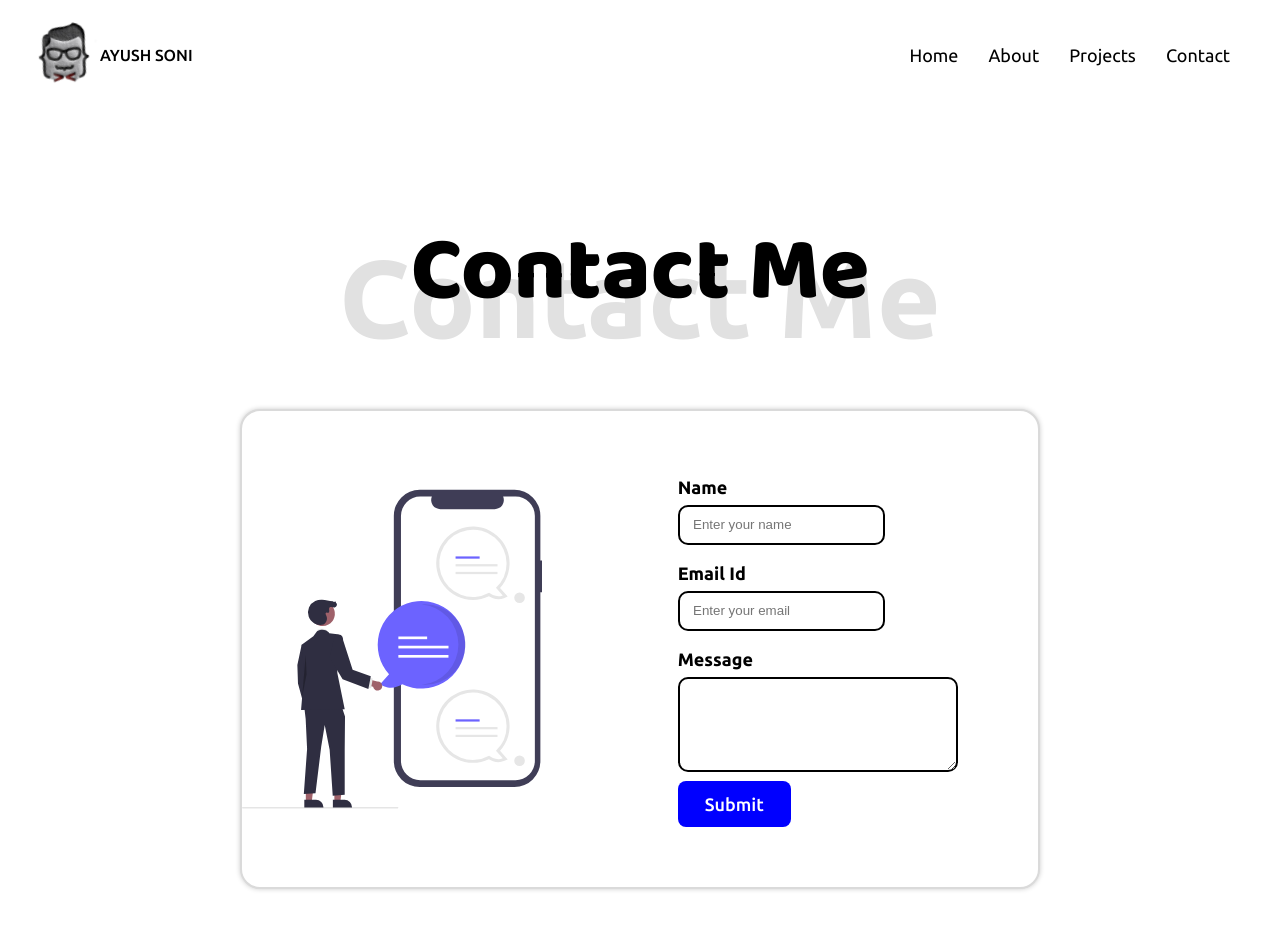
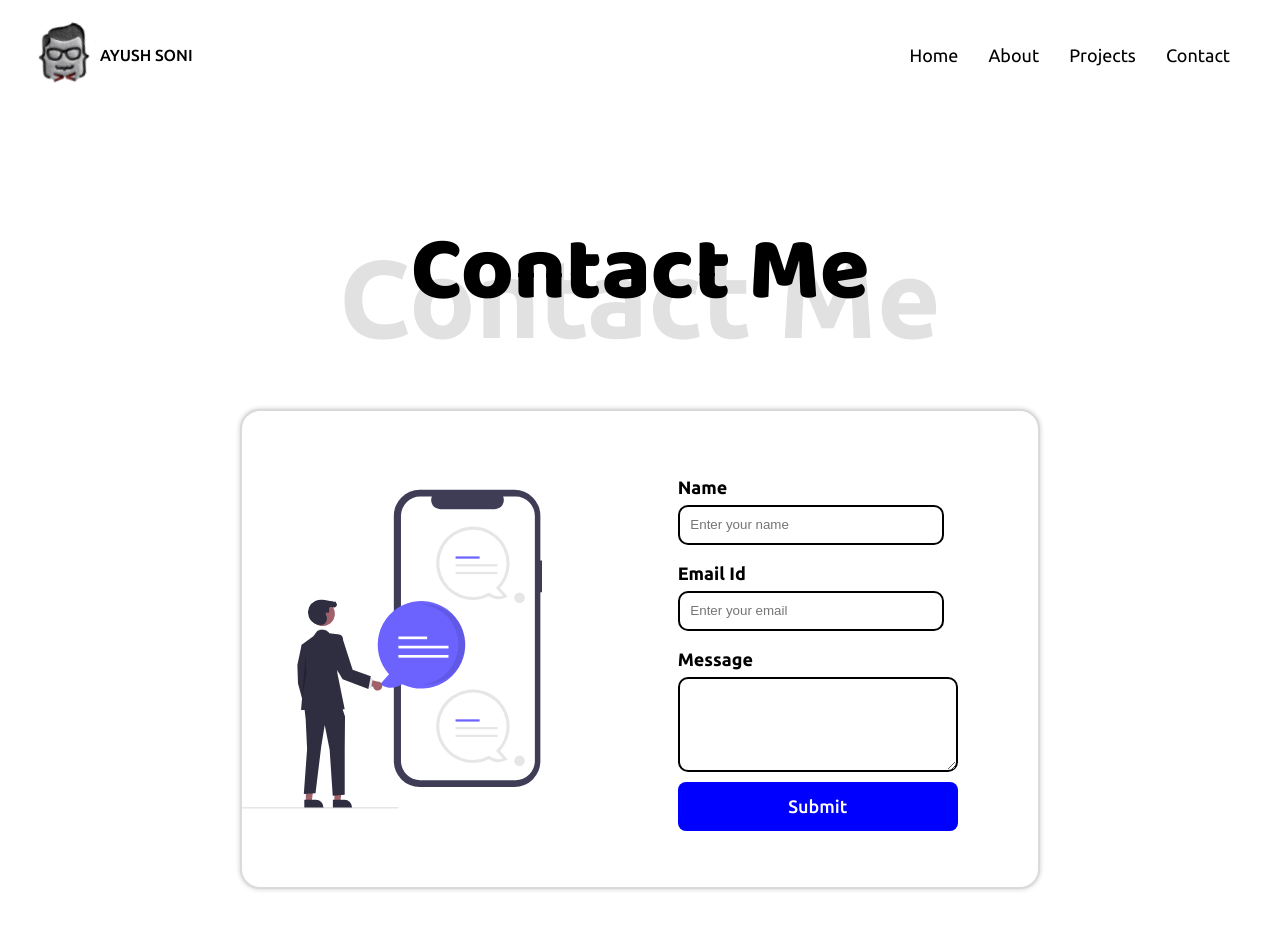
Before and after one commit to ayushsoni1010/portfolio-website, a React (Create React App) app: page /contact in a window 1280 px wide. Shown: the top 952 px of the page. Built offline with nearby package versions, Linux system fonts and the light colour scheme.

Commit message:
🚀Update: contact and skills

```diff
--- a/src/components/sections-component/Footer/index.js
+++ b/src/components/sections-component/Footer/index.js
@@ -8,8 +8,8 @@ export default function Footer() {
   return (
     <footer className="footer-section-wrapper">
       <p>
-        Made with <i class="fas fa-heart"></i> using React{" "}
-        <i class="fab fa-react"></i>
+        Made with <i className="fas fa-heart"></i> using React{" "}
+        <i className="fab fa-react"></i>
       </p>
       <div className="social-links-wrapper">
         {usefulLinks.map((data, index) => (
--- a/src/components/widgets/Button/SkillButton/index.js
+++ b/src/components/widgets/Button/SkillButton/index.js
@@ -2,29 +2,32 @@ import React from "react";
 import "./style.widgets.skillButton.css";
 
 export default function SkillButton(__buttonProperties) {
+  function clickHandler(e) {
+    e.value = "null";
+  }
   return (
     <div className="skill-button-wrapper">
       <ul className="btn-properties">
         <li>
-            <a href="/">
+          <a href="{clickHandler}">
             <i className={__buttonProperties.startIcon1}></i>
             <span>{__buttonProperties.title1}</span>
           </a>
         </li>
         <li>
-            <a href="/">
+          <a href={clickHandler}>
             <i className={__buttonProperties.startIcon2}></i>
             <span>{__buttonProperties.title2}</span>
           </a>
         </li>
         <li>
-            <a href="/">
+          <a href={clickHandler}>
             <i className={__buttonProperties.startIcon3}></i>
             <span>{__buttonProperties.title3}</span>
           </a>
         </li>
         <li>
-            <a href="/">
+          <a href={clickHandler}>
             <i className={__buttonProperties.startIcon4}></i>
             <span className="lastTitle">{__buttonProperties.title4}</span>
           </a>
--- a/src/components/widgets/Button/SkillButton/style.widgets.skillButton.css
+++ b/src/components/widgets/Button/SkillButton/style.widgets.skillButton.css
@@ -95,6 +95,7 @@ div.skill-button-wrapper > ul > li > a:hover {
           transform: rotate(-30deg) skew(25deg) translate(20px, -15px);
   -webkit-box-shadow: -50px 50px 50px rgba(0, 0, 0, 0.5);
           box-shadow: -50px 50px 50px rgba(0, 0, 0, 0.5);
+  cursor: pointer;
 }
 
 div.skill-button-wrapper > ul > li > a:hover i {
--- a/src/components/widgets/Button/SkillButton/style.widgets.skillButton.scss
+++ b/src/components/widgets/Button/SkillButton/style.widgets.skillButton.scss
@@ -63,6 +63,7 @@ div.skill-button-wrapper{
                 &:hover{
                     transform: rotate(-30deg) skew(25deg) translate(20px, -15px);
                     box-shadow: -50px 50px 50px rgba(0,0,0,0.5);
+                    cursor: pointer;
                 }
                 &:hover i{
                     color: #fff;
--- a/src/views/Contact/index.js
+++ b/src/views/Contact/index.js
@@ -1,29 +1,26 @@
 import React from "react";
 import emailjs from "emailjs-com";
 import "./style.views.contactUs.css";
-import MainButton from "../../components/widgets/Button/MainButton";
-import BgText from '../../components/widgets/BgText';
+import BgText from "../../components/widgets/BgText";
 import imgContact from "../../Assets/contactUs.svg";
 
 export default function Contact() {
   function sendEmail(e) {
     e.preventDefault();
-
     emailjs
       .sendForm(
-        process.env.React_App_Contact_Form_Service_Id,
-        process.env.React_App_Contact_Form_Template_Id,
+        "gmail",
+        "template_9zkhwz8",
         e.target,
-        process.env.React_App_Contact_Form_User_Id
+        "user_XUVi6Y9T6XwQDcIUhmykY"
       )
-      .then(
-        (result) => {
-          console.log(result.text);
-        },
-        (error) => {
-          console.log(error.text);
-        }
-      );
+      .then((res) => {
+        if (res.status === 200) alert("Thank You! Your Msg Has Been Sent !");
+        else alert("Error !");
+      })
+      .catch((err) => {
+        console.log(err);
+      });
     e.target.reset();
   }
   return (
@@ -37,37 +34,39 @@ export default function Contact() {
           className="contact-illustration"
         />
 
-        <form className="contact-us-form" action="" method="" onSubmit={sendEmail}>
-          <label for="name">
+        <form
+          className="contact-us-form"
+          onSubmit={sendEmail}
+        >
+          <label htmlFor="name">
             Name
             <input
               type="text"
               placeholder="Enter your name"
               className="name-input"
-              id="name"
               name="name"
             />
           </label>
-          <label for="email">
+          <label htmlFor="email">
             Email Id
             <input
               type="text"
               placeholder="Enter your email"
               className="email-input"
-              id="email-id"
-              name="email-id"
+              name="email"
             />
           </label>
-          <label for="message">Message</label>
+          <label htmlFor="message">Message</label>
           <textarea
-            name="textarea"
-            id="textarea-form-wrapper"
+            name="message"
             cols="30"
             rows="5"
           ></textarea>
-          <a href="/contact" className="submit-form-button">
-            <MainButton value="Submit" />
-          </a>
+
+          <button type="submit" className="btn-submit" >
+              Submit
+          </button>
+
         </form>
       </div>
     </div>
--- a/src/views/Contact/style.views.contactUs.css
+++ b/src/views/Contact/style.views.contactUs.css
@@ -75,7 +75,8 @@ div.contact-us > div.form-section-wrapper > form.contact-us-form > label {
 
 div.contact-us > div.form-section-wrapper > form.contact-us-form > label > input {
   display: block;
-  padding: 0.8em 1em;
+  padding: 0.8em;
+  width: 20em;
   border-radius: 10px;
   margin-top: 0.5em;
   border: 2px solid black;
@@ -96,7 +97,25 @@ div.contact-us > div.form-section-wrapper > form.contact-us-form > textarea:focu
   outline: none;
 }
 
-div.contact-us > div.form-section-wrapper > form.contact-us-form > a.submit-form-button {
-  margin-top: 0.6em;
+div.contact-us > div.form-section-wrapper > form.contact-us-form > button.btn-submit {
+  padding: 0.8em 1.5em;
+  text-align: center;
+  font-size: 18px;
+  font-family: inherit;
+  border: none;
+  border-radius: 8px;
+  background-color: blue;
+  font-weight: 500;
+  color: white;
+  cursor: pointer;
+  margin-top: 10px;
+}
+
+div.contact-us > div.form-section-wrapper > form.contact-us-form > button.btn-submit:focus {
+  outline: none;
+}
+
+div.contact-us > div.form-section-wrapper > form.contact-us-form > button.btn-submit:hover {
+  background-color: #3d3df5;
 }
 /*# sourceMappingURL=style.views.contactUs.css.map */
--- a/src/views/Contact/style.views.contactUs.scss
+++ b/src/views/Contact/style.views.contactUs.scss
@@ -46,7 +46,8 @@ div.contact-us{
                 margin-top: 1em;
                 > input{
                     display: block;
-                    padding: 0.8em 1em;
+                    padding: 0.8em;
+                    width: 20em;
                     border-radius: 10px;
                     margin-top: 0.5em;
                     border: 2px solid black;
@@ -64,8 +65,24 @@ div.contact-us{
                     outline: none;
                 }
             }
-            > a.submit-form-button{
-                margin-top: 0.6em;
+            > button.btn-submit{
+                padding: 0.8em 1.5em;
+                text-align: center;
+                font-size: 18px;
+                font-family: inherit;
+                border: none;
+                border-radius: 8px;
+                background-color: blue;
+                font-weight: 500;
+                color: white;
+                cursor: pointer;
+                margin-top: 10px;
+                &:focus{
+                    outline: none;
+                }
+                &:hover{
+                    background-color: hsl(240, 90%, 60%);
+                }
             }
         }
     }
```
Also changed, not shown: 2 other files (tests, documents, lock files or other folders). Lines whose indentation alone changed are shown as unchanged.
